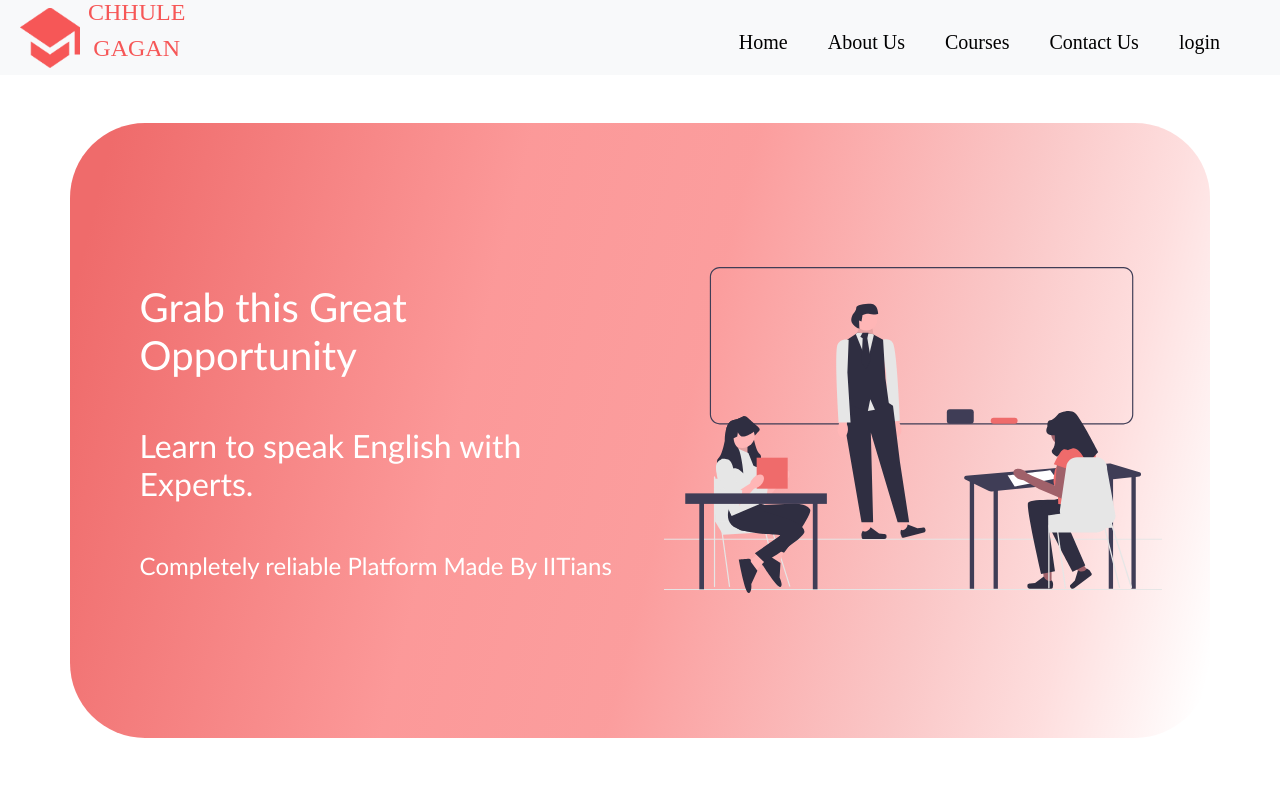
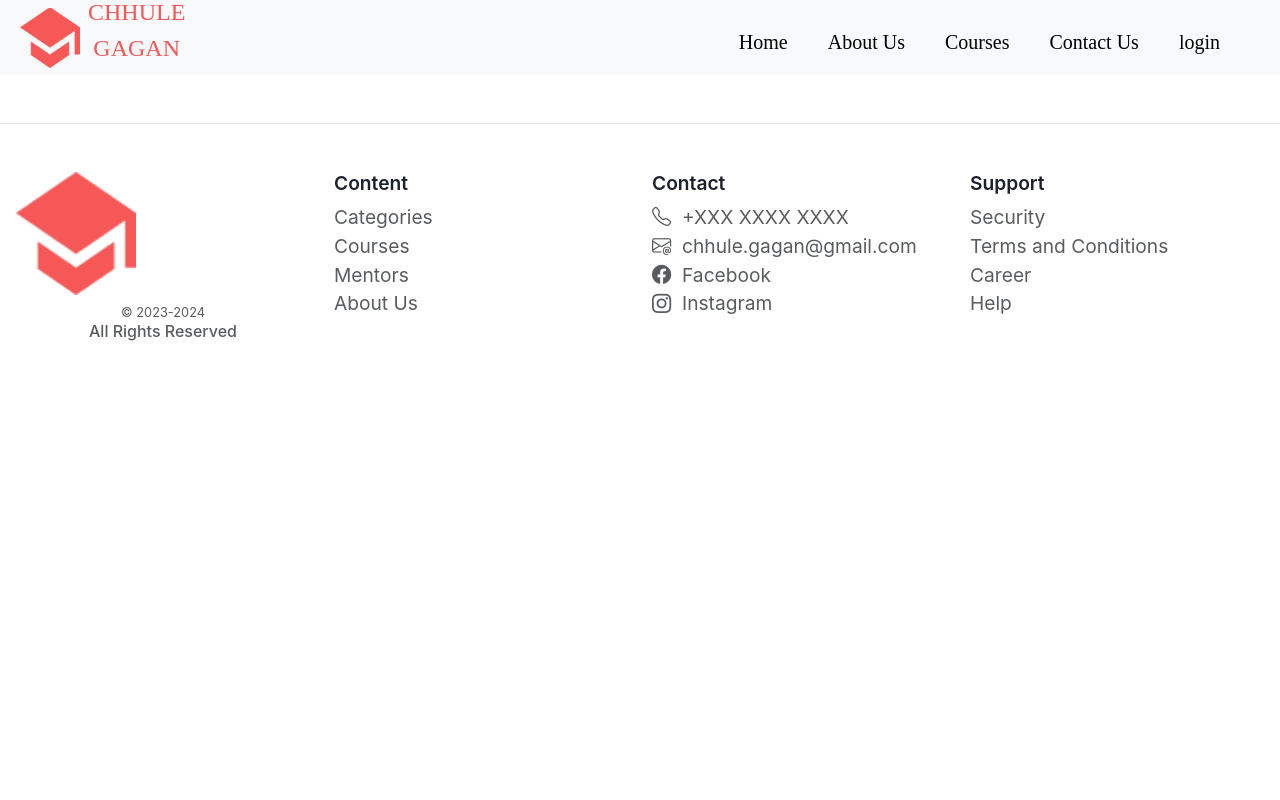
Before and after one commit to Aki2001ankit/ChhuleGagan, a React (Create React App) app: page / in a window 1280 px wide. Shown: the top 800 px of the page. Built offline with nearby package versions, Linux system fonts and the light colour scheme.

Commit message:
achnor tag remove

```diff
--- a/src/App.jsx
+++ b/src/App.jsx
@@ -18,7 +18,7 @@ function App() {
 
       <Navbar/>
         <Routes>
-          <Route path='/' exact element={<Home/>}></Route>
+          <Route path='/home' exact element={<Home/>}></Route>
           <Route path='/course' exact element={<Course/>}></Route>
           <Route path='/contact' exact element={<Contact/>}></Route>
           <Route path='/about' exact element={<About/>}></Route>
--- a/src/Screens/Navbar.jsx
+++ b/src/Screens/Navbar.jsx
@@ -65,7 +65,7 @@ function Navbar() {
           fontSize={{ base: "15px", lg: "20px" }}
         >
           <HStack spacing={{ md: "7", lg: "10" }} px={{ md: "7", lg: "10" }}>
-            <NavLink to="/" className="hover">
+            <NavLink to="/home" className="hover">
               Home
             </NavLink>
             <NavLink to="/about" className="hover">
```
Also changed, not shown: 7 other files (tests, documents, lock files or other folders).
